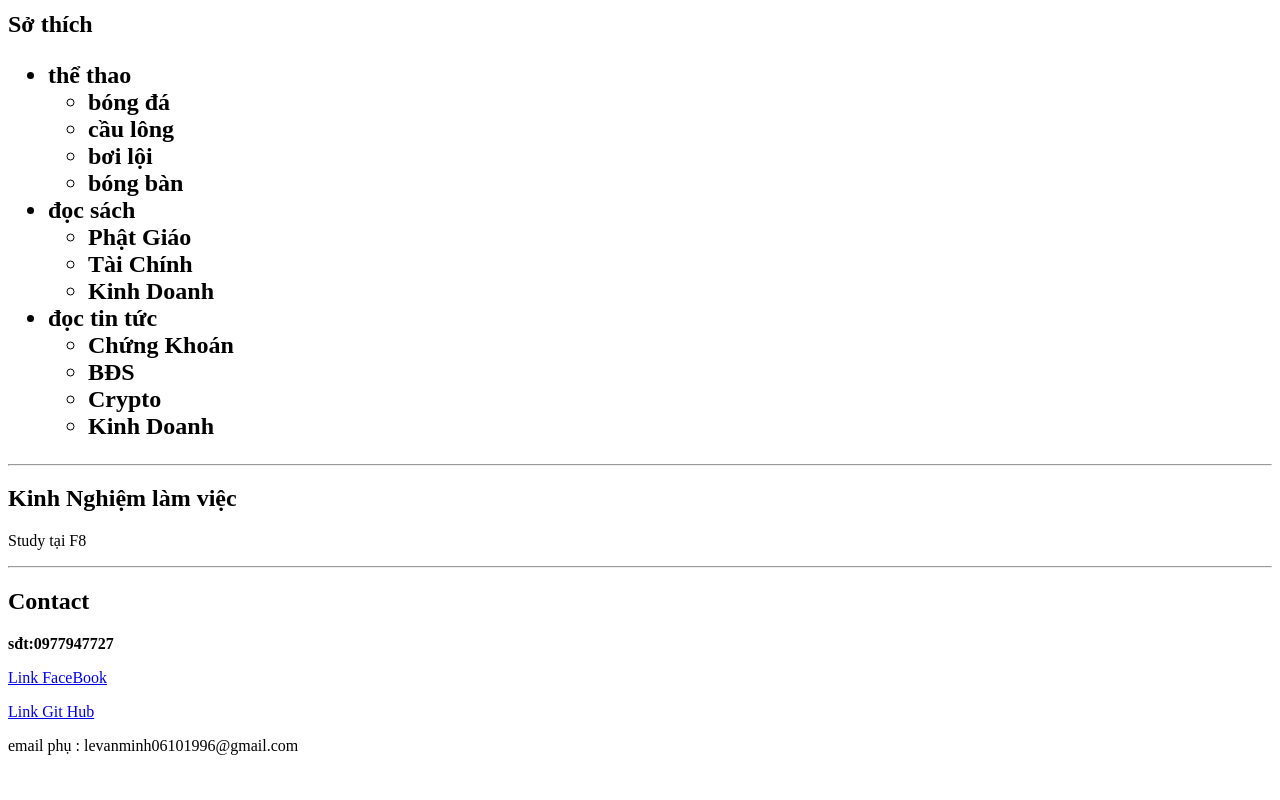
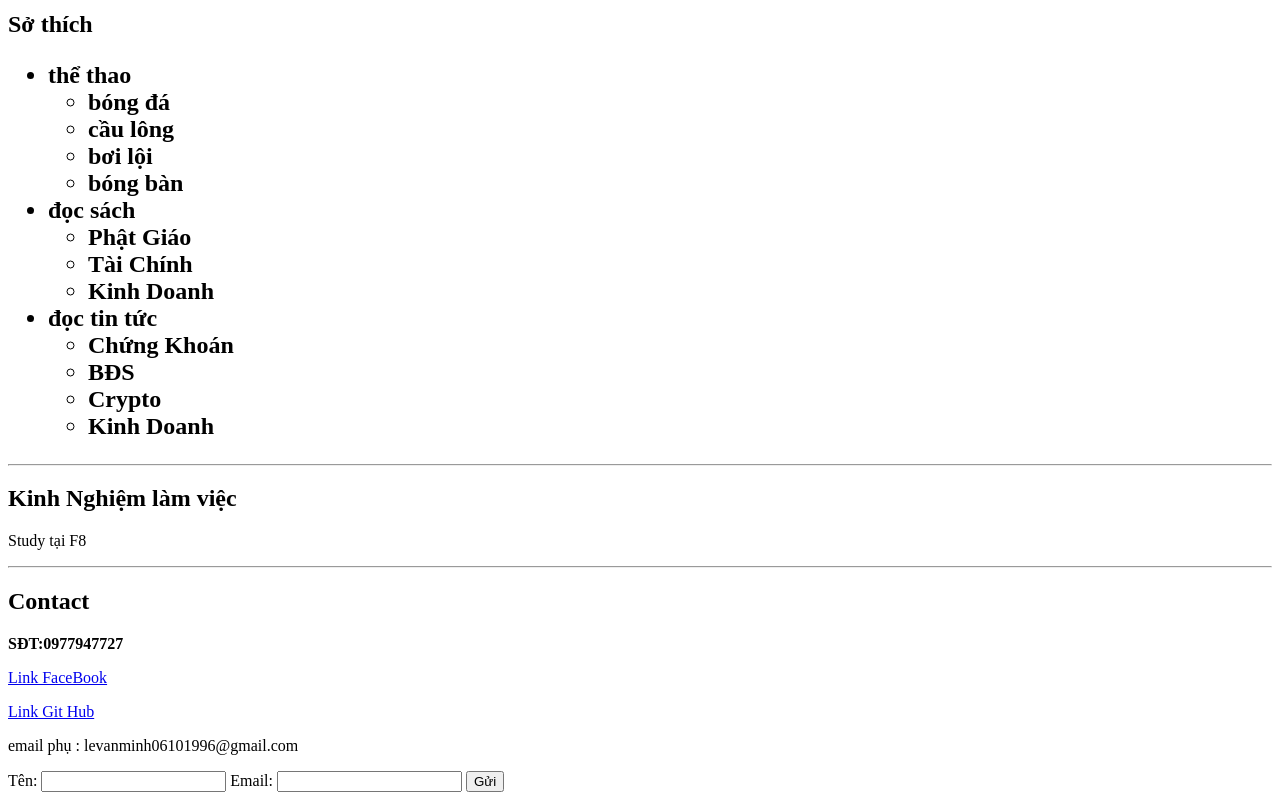
Before and after one commit to levanminh06101996/f8-k12-fullstack, a plain HTML site: page Day-01/BTVN-Day1.html in a window 1280 px wide. Shown: the part 897-1697 px from the top of the page. Before the commit the page ends 1668 px from the top, so only its background shows below. Drawn offline with Linux system fonts and the light colour scheme.

Commit message:
BTVNN DAY1

```diff
--- a/Day-01/BTVN-Day1.html
+++ b/Day-01/BTVN-Day1.html
@@ -56,10 +56,19 @@
             <p>Study tại F8</p>
         <hr />
         <h2>Contact</h2>
-            <p><b>sđt:0977947727</b></p>
+            <p><b>SĐT:0977947727</b></p>
             <p><a href="https://www.facebook.com/login/?next=https%3A%2F%2Fwww.facebook.com%2F%3Flocale%3Dvi_VN">Link FaceBook</a></p>
             <p><a href="https://github.com/levanminh06101996"> Link Git Hub</a></p>
             <p>email phụ : levanminh06101996@gmail.com</p>
+            <form action="URL" method="post">
+                <label for="name">Tên:</label>
+                <input type="text" id="name" name="name" required>
+
+                <label for="email">Email:</label>
+                <input type="email" id="email" name="email" required>
+
+                <input type="submit" value="Gửi">
+            </form>
     </section>
 </body>
 </html>
```
